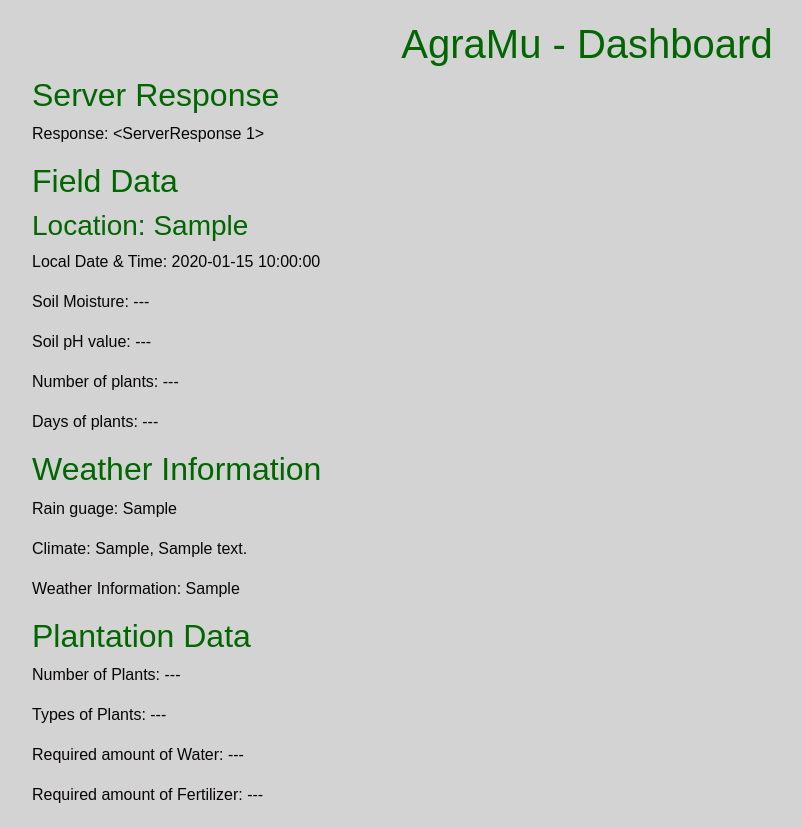
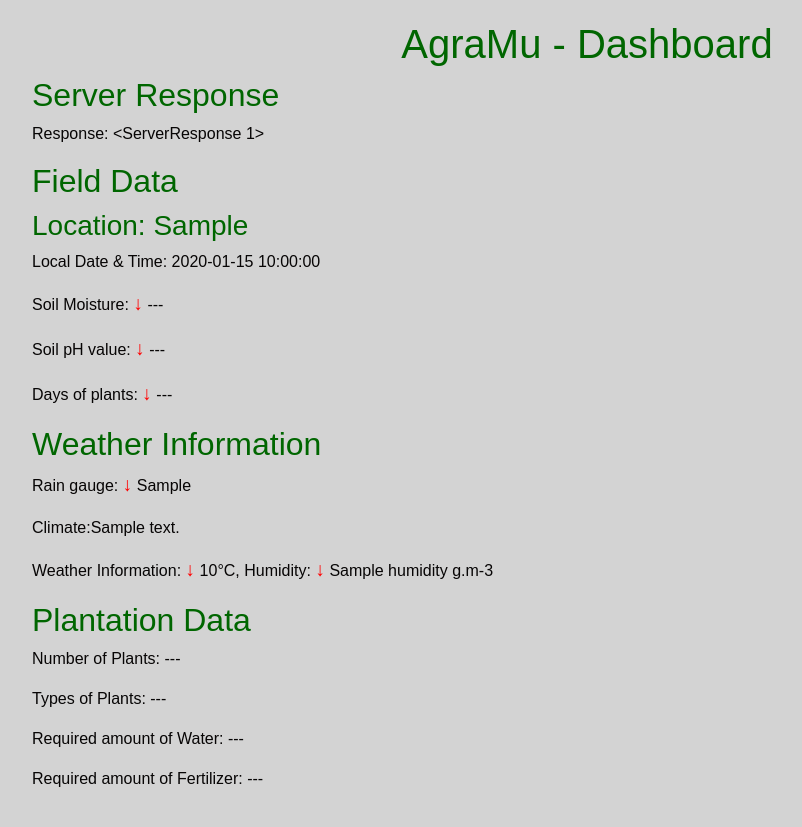
Before and after one commit to LKalana/Agra, a Flask app: template AgraMu/WebApp/templates/index.html in a window 1280 px wide. Shown: the whole page, without its empty margins (53-855 px from the left). After the commit the page ends 787 px from the top, so only its background shows below. Run offline with Flask 3, Linux system fonts and the light colour scheme; data comes from the database, SQL or seed files in the repository; both versions use the stored data as it was after the commit; the template is opened without the code that fills it: values that come from a table or form of the project are taken from there, most other values are stand-ins (such as "Sample title", 1, 10 or a date in 2020); some libraries are stand-ins or nearby versions.

Commit message:
ArrowIndicators_G/R Added

```diff
--- a/AgraMu/WebApp/App.py
+++ b/AgraMu/WebApp/App.py
@@ -48,7 +48,11 @@ def send_request():
         city_ = weather_data['name']
         city_info = f'{city_}' # If you want to show this, Add it to return html_render.
         weather_description = weather_data['weather'][0]['description']
-        weather_info = f'Temperature: {temperature}°C, Humidity: {humidity} g.m-3'
+        weather_info = {
+            'temperature': temperature,
+            'humidity': humidity,
+            'description': weather_description
+        }
     except Exception as e:
         weather_info = f'Error fetching weather data: {e}'
 
@@ -70,17 +74,26 @@ def send_request():
             server_response = f"Error: {response.status_code} - {response.text}"
     except requests.ConnectionError as e:
         # If there's an error connecting to the server, display the connection error
-        server_response = f"Error connecting to the server: {e}"
+        server_response = f"Field Server Fail: {e}"
 
     # Add a timestamp to the server response
     timestamp = datetime.now().strftime("%Y-%m-%d %H:%M:%S")
-    # Extract rain information
-    rain_info_1h = weather_data.get("rain", {}).get("1h", "No rain gauge data")
-    rain_info_main = weather_data['weather'][0]['main']
-    rain_info_description = weather_data['weather'][0]['description']
-    #server_response_with_timestamp = f"{timestamp} - {server_response}"
-    # Render the HTML template with the server response and weather information
-    return render_template('index.html', server_response=server_response, time_info = timestamp, weather_info = weather_info, city_info = city_info, rain_info_1h = rain_info_1h, rain_info_main=rain_info_main, rain_info_description = rain_info_description)
+
+    # Calculate fluctuations (assuming you have historical data to compare)
+    # You can replace these with actual values based on your system
+    soil_moisture_fluctuation = 0
+    soil_pH_fluctuation = 0
+    num_plants_fluctuation = 0
+    days_of_plants_fluctuation = 0
+    temperature_fluctuation = 0
+    humidity_fluctuation = 0
+    rain_info_1h_fluctuation = 0
+
+    return render_template('index.html', server_response=server_response, time_info=timestamp, weather_info=weather_info,
+                           city_info=city_info, soil_moisture_fluctuation=soil_moisture_fluctuation,
+                           soil_pH_fluctuation=soil_pH_fluctuation, num_plants_fluctuation=num_plants_fluctuation,
+                           days_of_plants_fluctuation=days_of_plants_fluctuation, temperature_fluctuation=temperature_fluctuation,
+                           humidity_fluctuation=humidity_fluctuation, rain_info_1h_fluctuation=rain_info_1h_fluctuation)
 
 if __name__ == "__main__":
     # Run the Flask app on port 5000 with debug mode enabled
--- a/AgraMu/WebApp/templates/index.html
+++ b/AgraMu/WebApp/templates/index.html
@@ -7,6 +7,9 @@
 
     <!-- Bootstrap CSS link (you can choose the version you prefer) -->
     <link href="https://stackpath.bootstrapcdn.com/bootstrap/4.3.1/css/bootstrap.min.css" rel="stylesheet">
+
+    <!-- Bootstrap Icons CSS link -->
+    <link href="https://cdn.jsdelivr.net/npm/bootstrap-icons@1.19.0/font/bootstrap-icons.css" rel="stylesheet">
 
     <!-- JavaScript for auto-refreshing the page every 5 seconds -->
     <script>
@@ -24,38 +27,48 @@
             background-color: lightgray;
         }
         h1, h2, h3 {
-	color: #006600;
+            color: #006600;
         }
         p {
             color: #070505;
+        }
+
+        /* New styles for arrows */
+        .up, .down {
+            font-size: larger;
+        }
+        .up {
+            color: green;
+        }
+        .down {
+            color: red;
         }
     </style>
 </head>
 <body>
     <div class="container">
-        <center><h1>AgraMu - Dashboard</h1>
-  </center>
-        <!-- Display the server response (data from field) -->
+        <center><h1>AgraMu - Dashboard</h1></center>
+        <!-- Display the server response (data from the field) -->
         <h2>Server Response</h2>
-  <p>Response: {{ server_response }}</p>
+        <p>Response: {{ server_response }}</p>
         <!-- Display field data -->
         <h2>Field Data</h2>
         <h3>Location: {{ city_info }}</h3>
         <p>Local Date & Time: {{ time_info }}</p>
-        <p>Soil Moisture: --- </p>
-        <p>Soil pH value: --- </p>
-        <p>Number of plants: --- </p>
-        <p>Days of plants: --- </p>
+        <p>Soil Moisture: <span class="{{ 'up' if soil_moisture_fluctuation > 0 else 'down' }}"> {{ "↑" if soil_moisture_fluctuation > 0 else "↓" }}</span> --- </p>
+        <p>Soil pH value: <span class="{{ 'up' if soil_pH_fluctuation > 0 else 'down' }}"> {{ "↑" if soil_pH_fluctuation > 0 else "↓" }}</span> --- </p>
+        <p>Days of plants: <span class="{{ 'up' if days_of_plants_fluctuation > 0 else 'down' }}"> {{ "↑" if days_of_plants_fluctuation > 0 else "↓" }}</span> --- </p>
         <!-- Display real-time weather information -->
         {% if city_info %}
         <h2>Weather Information</h2>
-        <p>Rain guage: {{ rain_info_1h }}</p>
-        <p>Climate: {{ rain_info_main }}, {{rain_info_description}}</p>
+        <p>Rain gauge: <span class="{{ 'up' if rain_info_1h_fluctuation > 0 else 'down' }}"> {{ "↑" if rain_info_1h_fluctuation > 0 else "↓" }}</span> {{ rain_info_1h }}</p>
+        <p>Climate:{{ weather_info['description'] }}</p>
         {% endif %}
         {% if weather_info %}
-            <p>Weather Information: {{ weather_info }}</p>
+        <p>Weather Information: <span class="{{ 'up' if temperature_fluctuation > 0 else 'down' }}"> {{ "↑" if temperature_fluctuation > 0 else "↓" }}</span> {{ weather_info['temperature'] }}°C,
+            Humidity: <span class="{{ 'up' if humidity_fluctuation > 0 else 'down' }}"> {{ "↑" if humidity_fluctuation > 0 else "↓" }}</span> {{ weather_info['humidity'] }} g.m-3</p>
         {% else %}
-            <p>Weather Information: Unable to fetch data</p>
+        <p>Weather Information: Unable to fetch data</p>
         {% endif %}
         <!-- Display plantation data (number of crops, types of crops, etc.) -->
         <h2>Plantation Data</h2>
@@ -63,7 +76,7 @@
         <p>Types of Plants: --- </p>
         <p>Required amount of Water: --- </p>
         <p>Required amount of Fertilizer: --- </p>
-</div>
+    </div>
 
     <!-- Bootstrap JS and Popper.js scripts (required for Bootstrap components) -->
     <script src="https://code.jquery.com/jquery-3.3.1.slim.min.js"></script>
```
Also changed, not shown: instance/responses.db.
